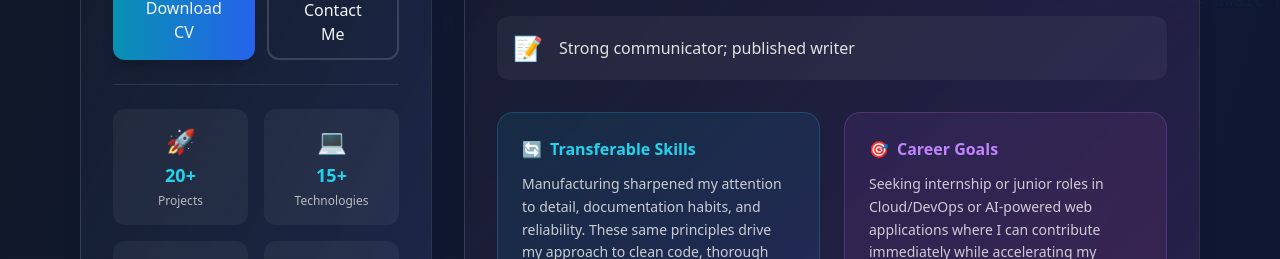
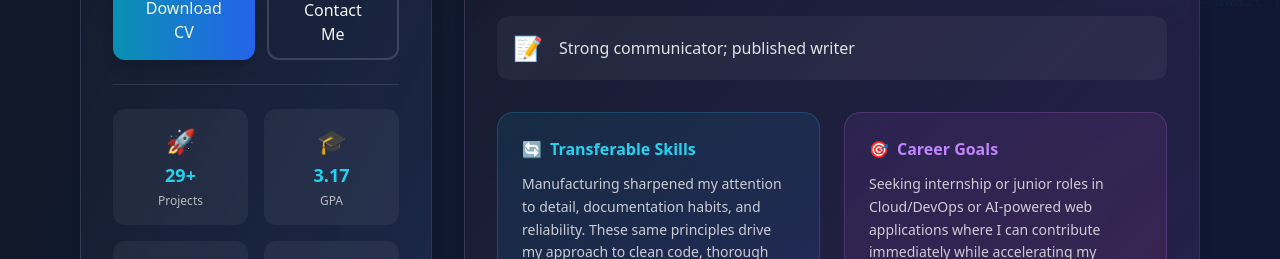
Before and after one commit to Samkwibe/Samuel_kwibe_Porfolio, a React (Vite) app: page /about in a window 1280 px wide. Shown: the part 780-1039 px from the top of the page. Built offline with nearby package versions, Linux system fonts and the light colour scheme.

Commit message:
Fix: Update project count to 29+ in About.jsx

```diff
--- a/src/components/About.jsx
+++ b/src/components/About.jsx
@@ -84,8 +84,8 @@ export default function About() {
   }, [])
 
   const stats = [
-    { label: 'Projects', value: '20+', icon: '🚀' },
-    { label: 'Technologies', value: '15+', icon: '💻' },
+    { label: 'Projects', value: '29+', icon: '🚀' },
+    { label: 'GPA', value: '3.17', icon: '🎓' },
     { label: 'Experience', value: '2+ Years', icon: '📈' },
     { label: 'Status', value: 'Available', icon: '✅' },
   ]
```
